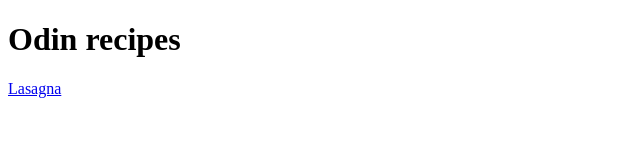
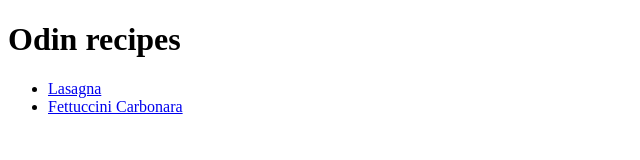
Before and after one commit to Chrcas/odin-recipes, a plain HTML site: page index.html in a window 1280 px wide. Shown: the whole page, without its empty margins (0-640 px from the left). Drawn offline with Linux system fonts and the light colour scheme.

Commit message:
Added Fettuccine Carbonara to index.html

```diff
--- a/index.html
+++ b/index.html
@@ -7,6 +7,10 @@
 
     <body>
       <h1>Odin recipes</h1>
+    <ul>
+        <li><a href="recipes/lasagna.html">Lasagna</a></li>
+        <li><a href="recipes/fettuccine-carbonara.html">Fettuccini Carbonara</a>
+    </ul>
     </body>
-    <a href="recipes/lasagna.html">Lasagna</a>
+
 </HTML>
```
